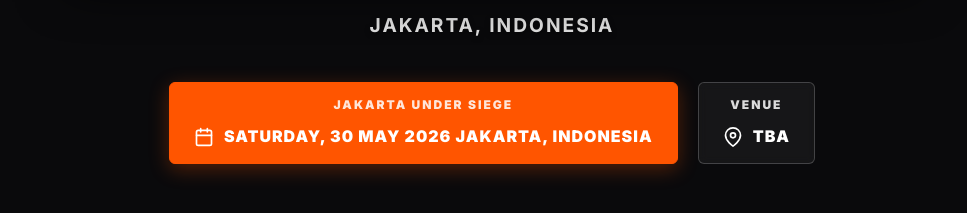
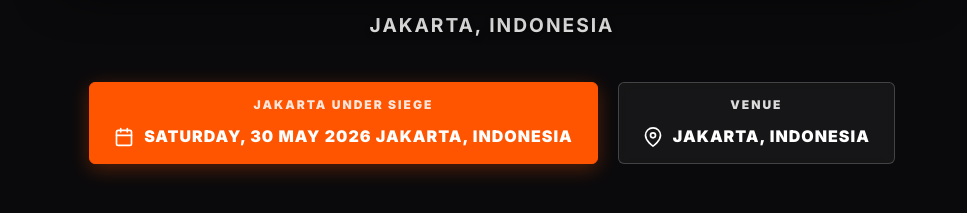
Before and after one commit to ngodingngedit-create/undersiege, a Vue app: page / in a window 1280 px wide. Shown: the part 800-1013 px from the top of the page, without its empty margins (148-1115 px from the left). Built offline with nearby package versions, Linux system fonts and the light colour scheme.

Commit message:
update nama vaneu

```diff
--- a/src/components/Hero.vue
+++ b/src/components/Hero.vue
@@ -28,7 +28,7 @@
             <div class="info-label">VENUE</div>
             <div class="info-value">
               <svg xmlns="http://www.w3.org/2000/svg" width="20" height="20" viewBox="0 0 24 24" fill="none" stroke="currentColor" stroke-width="2" stroke-linecap="round" stroke-linejoin="round"><path d="M21 10c0 7-9 13-9 13s-9-6-9-13a9 9 0 0 1 18 0z"></path><circle cx="12" cy="10" r="3"></circle></svg>
-              <span>TBA</span>
+              <span>JAKARTA, INDONESIA</span>
             </div>
           </div>
         </div>
--- a/src/components/Tiket.vue
+++ b/src/components/Tiket.vue
@@ -94,7 +94,7 @@ onUnmounted(() => {
               </li>
               <li>
                 <svg xmlns="http://www.w3.org/2000/svg" width="20" height="20" viewBox="0 0 24 24" fill="none" stroke="currentColor" stroke-width="2" stroke-linecap="round" stroke-linejoin="round" class="info-icon"><path d="M20 10c0 6-8 12-8 12s-8-6-8-12a8 8 0 0 1 16 0Z"/><circle cx="12" cy="10" r="3"/></svg>
-                <span> TBA </span>
+                <span> JAKARTA, INDONESIA </span>
               </li>
             </ul>
 
```
